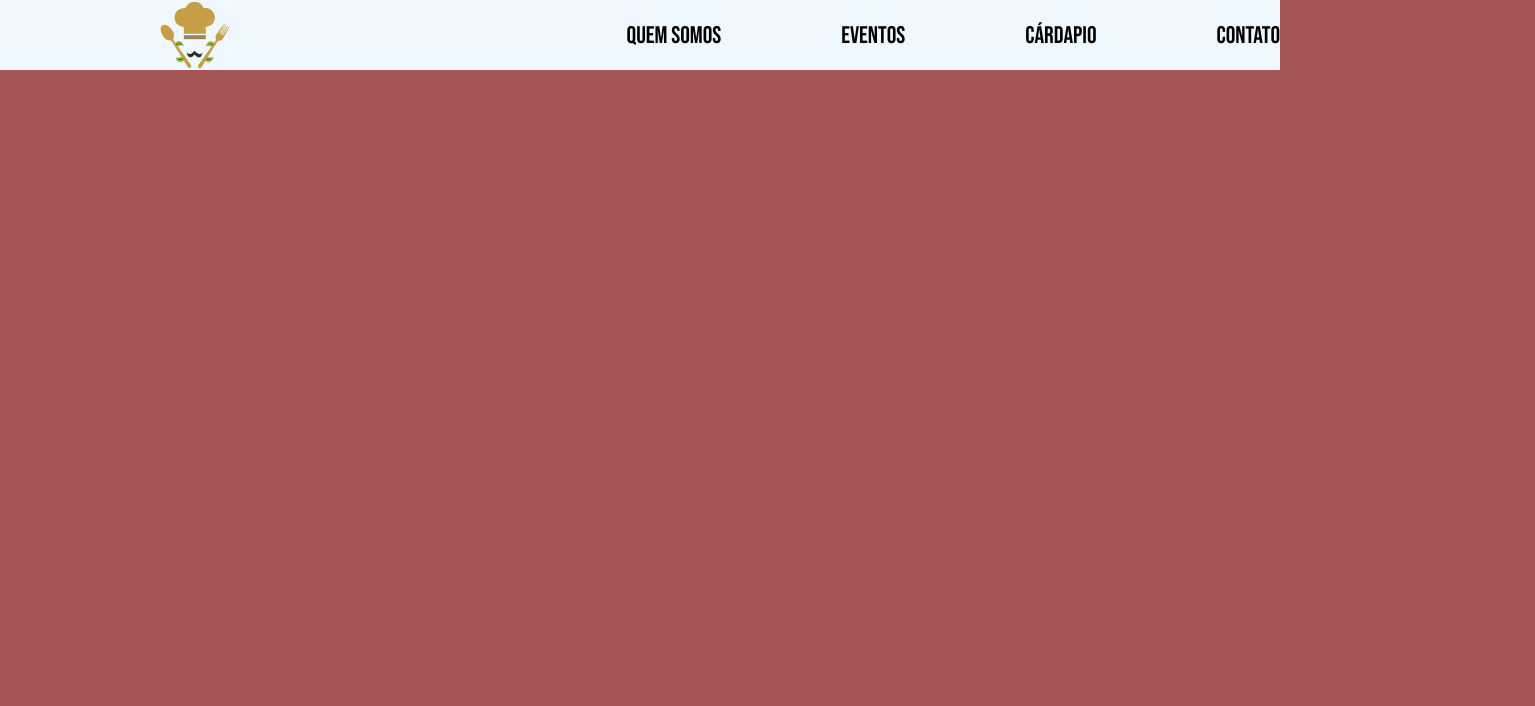
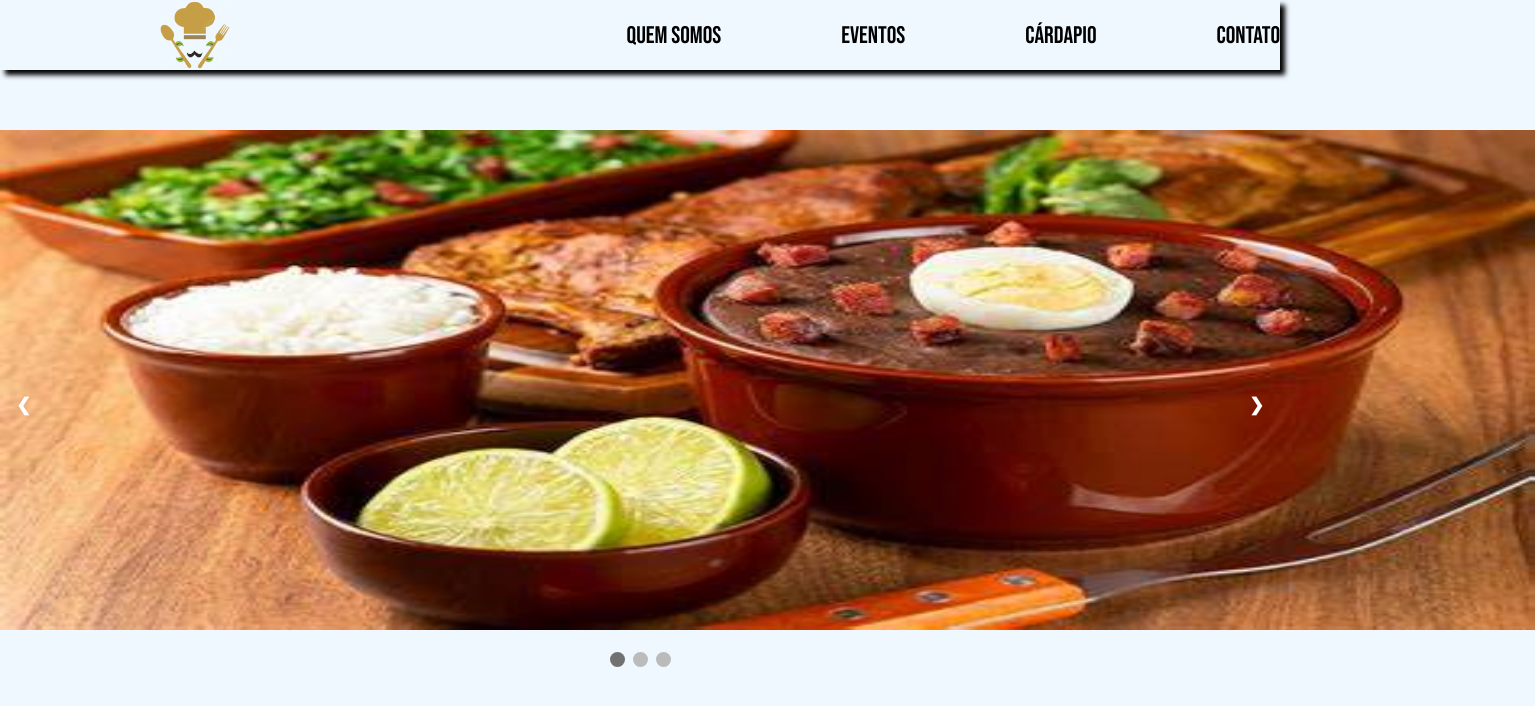
Before and after one commit to LuisSantos-LS/siteIvan, a plain HTML site: page index.html in a window 1280 px wide. Shown: the whole page, 1535 px wide, since content can reach past the window. Drawn offline with Linux system fonts and the light colour scheme.

Commit message:
carrousel
travei barra coloquei carrosel

```diff
--- a/index.html
+++ b/index.html
@@ -14,14 +14,73 @@
     <a href="#"><img src="./src/img/restaurante-logo.png" id="icon-nav"></a>
         <div id="navBar" >
         <ul>
-            <li><a href="#">Quem somos</a></li>
+            <li><a href="./quem_somos.html">Quem somos</a></li>
             <li><a href="#">Eventos</a></li>
             <li><a href="#">Cárdapio</a></li>
             <li><a href="#">Contato</a></li>
         </ul>
         </div>
 </header>
+<div class="todo">
+<div class="slideshow-container">
 
+    <div class="mySlides fade">
+      <div class="numbertext"></div>
+      <img src="./src/img/comida01.png">
+    </div>
+
+    <div class="mySlides fade">
+      <div class="numbertext"></div>
+      <img src="./src/img/restaurante-logo.png">
+    </div>
+
+    <div class="mySlides fade">
+      <div class="numbertext"></div>
+      <img src="./src/img/restaurante-logo.png">
+    </div>
+
+    <a class="prev" onclick="plusSlides(-1)">❮</a>
+    <a class="next" onclick="plusSlides(1)">❯</a>
+
+    </div>
+    <br>
+
+    <div style="text-align:center">
+      <span class="dot" onclick="currentSlide(1)"></span>
+      <span class="dot" onclick="currentSlide(2)"></span>
+      <span class="dot" onclick="currentSlide(3)"></span>
+    </div>
+</div>
+
+
+    <script>
+    let slideIndex = 1;
+    showSlides(slideIndex);
+
+    function plusSlides(n) {
+      showSlides(slideIndex += n);
+    }
+
+    function currentSlide(n) {
+      showSlides(slideIndex = n);
+    }
+
+    function showSlides(n) {
+      let i;
+      let slides = document.getElementsByClassName("mySlides");
+      let dots = document.getElementsByClassName("dot");
+      if (n > slides.length) {slideIndex = 1}
+      if (n < 1) {slideIndex = slides.length}
+      for (i = 0; i < slides.length; i++) {
+        slides[i].style.display = "none";
+      }
+      for (i = 0; i < dots.length; i++) {
+        dots[i].className = dots[i].className.replace(" active", "");
+      }
+      slides[slideIndex-1].style.display = "block";
+      dots[slideIndex-1].className += " active";
+    }
+    </script>
 
 </body>
 </html>
--- a/src/css/style.css
+++ b/src/css/style.css
@@ -1,5 +1,8 @@
+/* IMPORTANDO A FONTE DA NAVBAR*/
+@import url('https://fonts.googleapis.com/css2?family=Bebas+Neue&family=Orbitron:wght@400..900&display=swap');
 
-@import url('https://fonts.googleapis.com/css2?family=Bebas+Neue&family=Orbitron:wght@400..900&display=swap');
+
+
 /* BARRA DE NAVEGAÇÃO PAGIA INICIAL*/
 header {
     width: 100vw;
@@ -7,15 +10,18 @@ header {
     background-color: aliceblue;
     top: 0;
     display: flex;
-    position: fixed;
+    position:fixed;
     justify-content: space-between;
     padding-left: 30;
     padding-right: 30;
+    box-shadow: 5px 5px 5px #000000;
 }
 
 #navBar{
     width:80vw;
     align-content: center;
+    overflow: hidden;
+
 }
 
 #icon-nav {
@@ -40,6 +46,11 @@ header {
     gap: 90px;
 }
 
+.navbar a:hover {
+    background: #ddd;
+    color: black;
+  }
+
 
 #navBar a{
     background-color: transparent;
@@ -53,5 +64,100 @@ header {
 
 
 body{
-    background-color: rgb(165, 85, 85);
+    background-color: aliceblue;
 }
+
+/* CARROSEL PAGINA INICIAL*/
+
+
+.todo {
+    padding: 0px;
+    margin-top: 130px;
+    display: block;
+  }
+
+/* Slideshow container */
+.slideshow-container {
+    max-width: 100%;
+    max-height: 100%;
+    margin: auto;
+    display:contents;
+  }
+
+.slideshow-container img{
+    height: 500px;
+    width: 1535px;
+
+}
+
+
+  /* Next & previous buttons */
+  .prev, .next {
+    cursor: pointer;
+    position: absolute;
+    top: 50%;
+    width: auto;
+    padding: 16px;
+    margin-top: -22px;
+    color: white;
+    font-weight: bold;
+    font-size: 18px;
+    transition: 0.6s ease;
+    border-radius: 0 3px 3px 0;
+    user-select: none;
+  }
+
+  /* Position the "next button" to the right */
+  .next {
+    right: 0;
+    border-radius: 3px 0 0 3px;
+  }
+
+  /* On hover, add a black background color with a little bit see-through */
+  .prev:hover, .next:hover {
+    background-color: rgba(0,0,0,0.8);
+  }
+
+  /* Caption text */
+  .text {
+    color: #f2f2f2;
+    font-size: 15px;
+    padding: 8px 12px;
+    position: absolute;
+    bottom: 8px;
+    width: 100%;
+    text-align: center;
+  }
+
+
+  /* The dots/bullets/indicators */
+  .dot {
+    cursor: pointer;
+    height: 15px;
+    width: 15px;
+    margin: 0 2px;
+    background-color: #bbb;
+    border-radius: 50%;
+    display: inline-block;
+    transition: background-color 0.6s ease;
+  }
+
+  .active, .dot:hover {
+    background-color: #717171;
+  }
+
+  /* Fading animation */
+  .fade {
+    animation-name: fade;
+    animation-duration: 1.5s;
+  }
+
+  @keyframes fade {
+    from {opacity: .4}
+    to {opacity: 1}
+  }
+
+  /* On smaller screens, decrease text size */
+  @media only screen and (max-width: 300px) {
+    .prev, .next,.text {font-size: 11px}
+  }
```
Also changed, not shown: src/img/comida01.png (added).
